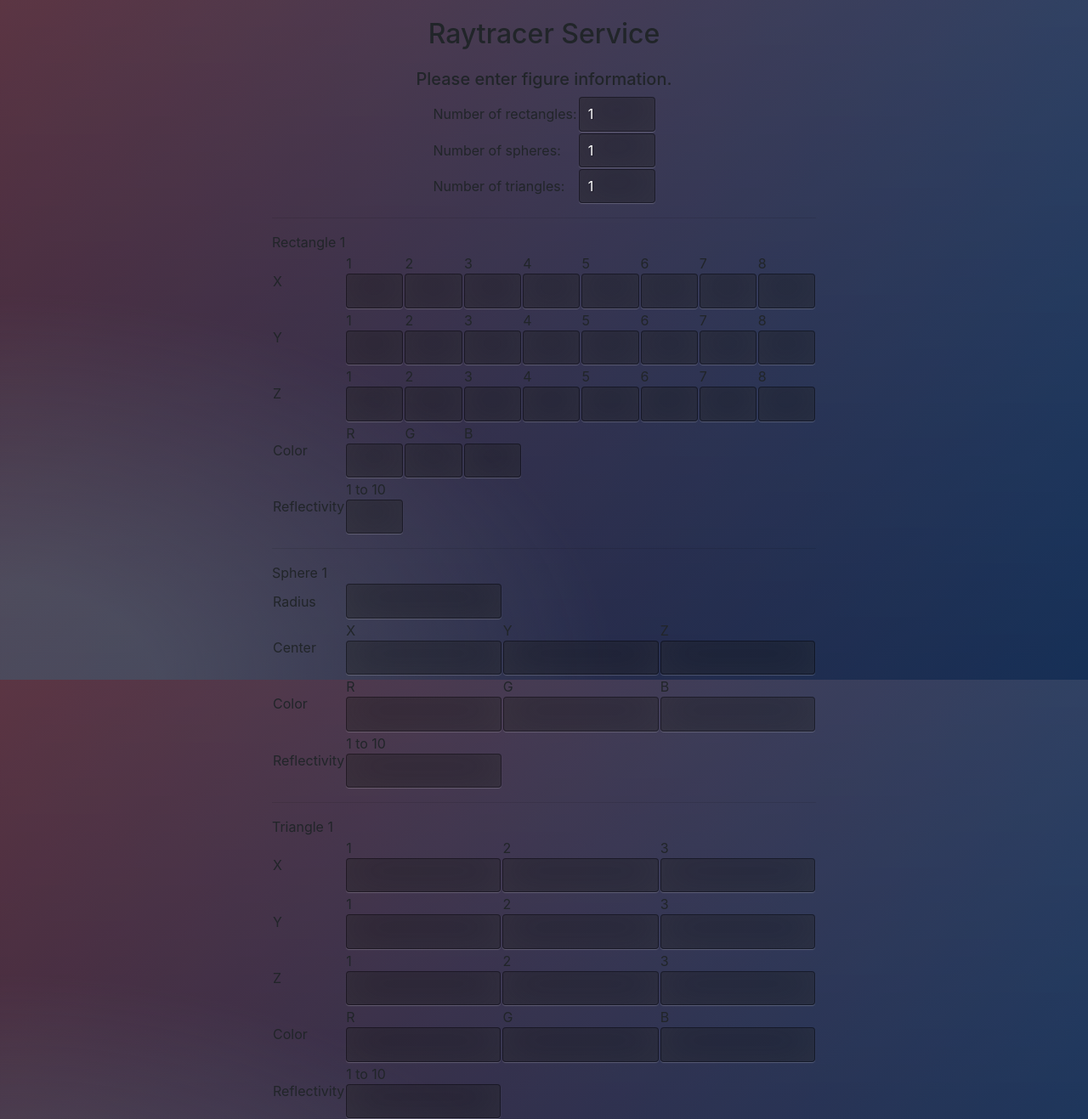
After one commit to hehesky/raytracer_web, a Flask app: page /generateForm in a window 1280 px wide. The commit adds this page. Shown: the whole page at 85% size. Run offline with Flask 2, Linux system fonts and the light colour scheme; some libraries are stand-ins or nearby versions.

Commit message:
generate form based on number of figures selected. onchange() react too slow, may need debouncing

```diff
--- a/app/main.py
+++ b/app/main.py
@@ -49,6 +49,24 @@ def dashboard():
     #TODO:get past user request
     return render_template("dashboard.html")
 
+@webapp.route("/generateForm", methods=["GET", "POST"])
+def generateForm():
+    if request.method == 'GET':
+        return render_template("generateForm.html")
+    else:
+        rectangles=request.form['rectangle']
+        spheres=request.form['sphere']
+        triangles=request.form['triangle']
+        figures = [rectangles, spheres, triangles]
+        return
+
+
+
+@webapp.route("/form")
+def form(figures):
+    return render_template("form.html")
+
+
 @webapp.route("/request",methods=["GET",'POST'])
 def render_request():
     return "To be implemented"
--- a/app/templates/css/style.css
+++ b/app/static/style.css
@@ -1,20 +1,22 @@
 @import url(https://fonts.googleapis.com/css?family=Open+Sans);
-.btn { display: inline-block; *display: inline; *zoom: 1; padding: 4px 10px 4px; margin-bottom: 0; font-size: 13px; line-height: 18px; color: #333333; text-align: center;text-shadow: 0 1px 1px rgba(255, 255, 255, 0.75); vertical-align: middle; background-color: #f5f5f5; background-image: -moz-linear-gradient(top, #ffffff, #e6e6e6); background-image: -ms-linear-gradient(top, #ffffff, #e6e6e6); background-image: -webkit-gradient(linear, 0 0, 0 100%, from(#ffffff), to(#e6e6e6)); background-image: -webkit-linear-gradient(top, #ffffff, #e6e6e6); background-image: -o-linear-gradient(top, #ffffff, #e6e6e6); background-image: linear-gradient(top, #ffffff, #e6e6e6); background-repeat: repeat-x; filter: progid:dximagetransform.microsoft.gradient(startColorstr=#ffffff, endColorstr=#e6e6e6, GradientType=0); border-color: #e6e6e6 #e6e6e6 #e6e6e6; border-color: rgba(0, 0, 0, 0.1) rgba(0, 0, 0, 0.1) rgba(0, 0, 0, 0.25); border: 1px solid #e6e6e6; -webkit-border-radius: 4px; -moz-border-radius: 4px; border-radius: 4px; -webkit-box-shadow: inset 0 1px 0 rgba(255, 255, 255, 0.2), 0 1px 2px rgba(0, 0, 0, 0.05); -moz-box-shadow: inset 0 1px 0 rgba(255, 255, 255, 0.2), 0 1px 2px rgba(0, 0, 0, 0.05); box-shadow: inset 0 1px 0 rgba(255, 255, 255, 0.2), 0 1px 2px rgba(0, 0, 0, 0.05); cursor: pointer; *margin-left: .3em; }
+.btn { display: inline-block; *display: inline; *zoom: 1; padding: 4px 10px 4px; margin-bottom: 0; font-size: 13px; line-height: 18px; color: #333333; text-align: center;text-shadow: 0 1px 1px rgba(255, 255, 255, 0.75); vertical-align: middle; background-color: #f5f5f5; background-image: -moz-linear-gradient(top, #ffffff, #e6e6e6); background-image: -ms-linear-gradient(top, #ffffff, #e6e6e6); background-image: -webkit-gradient(linear, 0 0, 0 100%, from(#ffffff), to(#e6e6e6)); background-image: -webkit-linear-gradient(top, #ffffff, #e6e6e6); background-image: -o-linear-gradient(top, #ffffff, #e6e6e6); background-image: linear-gradient(top, #ffffff, #e6e6e6); filter: progid:dximagetransform.microsoft.gradient(startColorstr=#ffffff, endColorstr=#e6e6e6, GradientType=0); border-color: #e6e6e6 #e6e6e6 #e6e6e6; border-color: rgba(0, 0, 0, 0.1) rgba(0, 0, 0, 0.1) rgba(0, 0, 0, 0.25); border: 1px solid #e6e6e6; -webkit-border-radius: 4px; -moz-border-radius: 4px; border-radius: 4px; -webkit-box-shadow: inset 0 1px 0 rgba(255, 255, 255, 0.2), 0 1px 2px rgba(0, 0, 0, 0.05); -moz-box-shadow: inset 0 1px 0 rgba(255, 255, 255, 0.2), 0 1px 2px rgba(0, 0, 0, 0.05); box-shadow: inset 0 1px 0 rgba(255, 255, 255, 0.2), 0 1px 2px rgba(0, 0, 0, 0.05); cursor: pointer; *margin-left: .3em; }
 .btn:hover, .btn:active, .btn.active, .btn.disabled, .btn[disabled] { background-color: #e6e6e6; }
 .btn-large { padding: 9px 14px; font-size: 15px; line-height: normal; -webkit-border-radius: 5px; -moz-border-radius: 5px; border-radius: 5px; }
 .btn:hover { color: #333333; text-decoration: none; background-color: #e6e6e6; background-position: 0 -15px; -webkit-transition: background-position 0.1s linear; -moz-transition: background-position 0.1s linear; -ms-transition: background-position 0.1s linear; -o-transition: background-position 0.1s linear; transition: background-position 0.1s linear; }
 .btn-primary, .btn-primary:hover { text-shadow: 0 -1px 0 rgba(0, 0, 0, 0.25); color: #ffffff; }
 .btn-primary.active { color: rgba(255, 255, 255, 0.75); }
-.btn-primary { background-color: #4a77d4; background-image: -moz-linear-gradient(top, #6eb6de, #4a77d4); background-image: -ms-linear-gradient(top, #6eb6de, #4a77d4); background-image: -webkit-gradient(linear, 0 0, 0 100%, from(#6eb6de), to(#4a77d4)); background-image: -webkit-linear-gradient(top, #6eb6de, #4a77d4); background-image: -o-linear-gradient(top, #6eb6de, #4a77d4); background-image: linear-gradient(top, #6eb6de, #4a77d4); background-repeat: repeat-x; filter: progid:dximagetransform.microsoft.gradient(startColorstr=#6eb6de, endColorstr=#4a77d4, GradientType=0);  border: 1px solid #3762bc; text-shadow: 1px 1px 1px rgba(0,0,0,0.4); box-shadow: inset 0 1px 0 rgba(255, 255, 255, 0.2), 0 1px 2px rgba(0, 0, 0, 0.5); }
+.btn-primary { background-color: #4a77d4; background-image: -moz-linear-gradient(top, #6eb6de, #4a77d4); background-image: -ms-linear-gradient(top, #6eb6de, #4a77d4); background-image: -webkit-gradient(linear, 0 0, 0 100%, from(#6eb6de), to(#4a77d4)); background-image: -webkit-linear-gradient(top, #6eb6de, #4a77d4); background-image: -o-linear-gradient(top, #6eb6de, #4a77d4); background-image: linear-gradient(top, #6eb6de, #4a77d4); filter: progid:dximagetransform.microsoft.gradient(startColorstr=#6eb6de, endColorstr=#4a77d4, GradientType=0);  border: 1px solid #3762bc; text-shadow: 1px 1px 1px rgba(0,0,0,0.4); box-shadow: inset 0 1px 0 rgba(255, 255, 255, 0.2), 0 1px 2px rgba(0, 0, 0, 0.5); }
 .btn-primary:hover, .btn-primary:active, .btn-primary.active, .btn-primary.disabled, .btn-primary[disabled] { filter: none; background-color: #4a77d4; }
-.btn-block { width: 100%; display:block; }
+.btn-block, .submit { min-width: 20%; width: auto; display:block; text-align: center; margin: 0 auto;}
+.submit { margin-top: 10px;}
 
 * { -webkit-box-sizing:border-box; -moz-box-sizing:border-box; -ms-box-sizing:border-box; -o-box-sizing:border-box; box-sizing:border-box; }
 
-html { width: 100%; height:100%; overflow:hidden; }
+html { width: 100%; height:100%; overflow:scroll; }
 
 body {
-	width: 100%;
+	margin: 0 auto !important;
+	width: 50%;
 	height:100%;
 	font-family: 'Open Sans', sans-serif;
 	background: #092756;
@@ -27,7 +29,7 @@ body {
 }
 .login {
 	position: absolute;
-	top: 50%;
+	top: 45%;
 	left: 50%;
 	margin: -150px 0 0 -150px;
 	width:300px;
@@ -35,6 +37,9 @@ body {
 }
 .login h1 { color: #fff; text-shadow: 0 0 10px rgba(0,0,0,0.3); letter-spacing:1px; text-align:center; }
 
+h1,h5 {
+	text-align: center;
+}
 input {
 	width: 100%;
 	margin-bottom: 10px;
@@ -54,4 +59,15 @@ input {
 	-ms-transition: box-shadow .5s ease;
 	transition: box-shadow .5s ease;
 }
+
 input:focus { box-shadow: inset 0 -5px 45px rgba(100,100,100,0.4), 0 1px 1px rgba(255,255,255,0.2); }
+
+.message {
+	font-size:10px;
+	color:white;
+	text-align: center;
+}
+
+table {
+	margin: 0 auto;
+}
--- a/app/templates/base.html
+++ b/app/templates/base.html
@@ -1,8 +1,11 @@
 <!doctype html>
 <head>
 	<title>{% block title %}{% endblock %}</title>
-	<link rel=stylesheet href="{{ url_for('css', filename='style.css') }}">
+	<link rel=stylesheet href="{{ url_for('static', filename='style.css') }}">
 	<script type="text/javascript" src="https://ajax.googleapis.com/ajax/libs/jquery/3.2.1/jquery.min.js"></script>
+	<script src="{{ url_for('static', filename='main.js') }}"></script>
+	<script src="{{ url_for('static', filename='generateForm.js') }}"></script>
+
 
     <!-- Bootstrap core JavaScript -->
     <script src="{{ url_for('static', filename='jquery/jquery.min.js') }}"></script>
@@ -23,8 +26,8 @@
 		<div class=pageHeader>
 		  <h1>Raytracer Service</h1>
 		  <h5>{% block header %}{% endblock %}</h5>
-		  {% block body %}{% endblock %}
 		</div>
+		{% block body %}{% endblock %}
 	</div>
 </body>
 <footer class="footer">
--- /dev/null
+++ b/app/templates/generateForm.html
@@ -0,0 +1,130 @@
+{% extends "base.html" %}
+{% block title %}Form{% endblock %}
+{% block header %} Please enter figure information.{% endblock %}
+{% block body %}
+	<div class="generate_figure">
+			<table>
+				<tr>
+				  <td>Number of rectangles: </td>
+				  <td><input type="number" id="rectangle" name="rectangle" value="1" min="0" max="5" step="1" onchange="updateForm(this.value,0);"></td>
+				</tr>
+				<tr>
+				  <td>Number of spheres: </td>
+				  <td><input type="number" id="sphere" name="sphere" value="1" min="0" max="5" step="1" onchange="updateForm(this.value,1);"></td>
+		  		</tr>
+		  		<tr>
+				  <td>Number of triangles: </td>
+		  		  <td><input type="number" id="triangle" name="triangle" value="1" min="0" max="5" step="1"onchange="updateForm(this.value,2);" ></td>
+		  		</tr>
+  		  	</table>
+  	</div>
+
+	    <form id="form" onload="initializeForms()">
+	    	<div id="rectangle_forms">
+		    	<div id="rectangle_form1">
+		    		<hr />
+		    		Rectangle <span class="figure_id">1</span></br>
+				  <table>
+					  <tr>
+				      	<td>X</td>
+				      	<td>1<input name="rectangle_x" type="number" step=any id="x1" /></td>
+				      	<td>2<input name="rectangle_x" type="number" step=any id="x2" /></td>
+				      	<td>3<input name="rectangle_x" type="number" step=any id="x3" /></td>
+				      	<td>4<input name="rectangle_x" type="number" step=any id="x4" /></td>
+				      	<td>5<input name="rectangle_x" type="number" step=any id="x5" /></td>
+				      	<td>6<input name="rectangle_x" type="number" step=any id="x6" /></td>
+				      	<td>7<input name="rectangle_x" type="number" step=any id="x7" /></td>
+				      	<td>8<input name="rectangle_x" type="number" step=any id="x8" /></td>
+				      </tr>
+				      <tr>
+				      	<td>Y</td>
+				      	<td>1<input name="rectangle_y" type="number" step=any id="y1" /></td>
+				      	<td>2<input name="rectangle_y" type="number" step=any id="y2" /></td>
+				      	<td>3<input name="rectangle_y" type="number" step=any id="y3" /></td>
+				      	<td>4<input name="rectangle_y" type="number" step=any id="y4" /></td>
+				      	<td>5<input name="rectangle_y" type="number" step=any id="y5" /></td>
+				      	<td>6<input name="rectangle_y" type="number" step=any id="y6" /></td>
+				      	<td>7<input name="rectangle_y" type="number" step=any id="y7" /></td>
+				      	<td>8<input name="rectangle_y" type="number" step=any id="y8" /></td>
+				      </tr>
+				      <tr>
+				      	<td>Z</td>
+				      	<td>1<input name="rectangle_z" type="number" step=any id="z1" /></td>
+				      	<td>2<input name="rectangle_z" type="number" step=any id="z2" /></td>
+				      	<td>3<input name="rectangle_z" type="number" step=any id="z3" /></td>
+				      	<td>4<input name="rectangle_z" type="number" step=any id="z4" /></td>
+				      	<td>5<input name="rectangle_z" type="number" step=any id="z5" /></td>
+				      	<td>6<input name="rectangle_z" type="number" step=any id="z6" /></td>
+				      	<td>7<input name="rectangle_z" type="number" step=any id="z7" /></td>
+				      	<td>8<input name="rectangle_z" type="number" step=any id="z8" /></td>
+				      </tr>
+				      <tr>
+				      	<td>Color </td><td>R<input type="number" name="color_r" step=any id="color_r1" /></td><td>G<input type="number" name="color_g" step=any id="color_g1" /></td><td>B<input type="number" name="color_b" step=any id="color_b1" /></td>
+				      </td>
+				      <tr>
+				      	<td>Reflectivity</td>
+				      	<td>1 to 10<input type="number" name="reflectivity" min="0" max="10" step="1" id="reflect1" /></td><tr/>
+				      </tr>
+				    </table>
+				</div>
+			</div>
+			<div id="sphere_forms">
+				<div id="sphere_form1">
+					<hr/>
+				    Sphere <span class="figure_id">1</span></br>
+				    <table>
+				      <tr>
+					      <td>Radius</td><td><input type="number" step="any" id="radius1" /></td>
+					  </tr>
+					  <tr>
+				      	<td>Center</td>
+				      	<td>X<input type="number" step=any id="center_x1" /></td>
+				      	<td>Y<input type="number" step=any id="center_y1" /></td>
+				      	<td>Z<input type="number" step=any id="center_z1" /></td>
+				      </tr>
+				      <tr>
+				      	<td>Color </td><td>R<input type="number" name="color_r" step=any id="color_r1" /></td><td>G<input type="number" name="color_g" step=any id="color_g1" /></td><td>B<input type="number" name="color_b" step=any id="color_b1" /></td>
+				      </td>
+				      <tr>
+				      	<td>Reflectivity</td>
+				      	<td>1 to 10<input type="number" name="reflectivity" min="0" max="10" step="1" id="reflect1" /></td><tr/>
+				      </tr>
+				    </table>
+				</div>
+			</div>
+			<div id="triangle_forms">
+				<div id="triangle_form1">
+					<hr/>
+				    Triangle <span class="figure_id">1</span></br>
+				    <table>
+					  <tr>
+				      	<td>X</td>
+				      	<td>1<input name="triangle_x"type="number" step=any id="x1" /></td>
+				      	<td>2<input name="triangle_x"type="number" step=any id="x2" /></td>
+				      	<td>3<input name="triangle_x" type="number" step=any id="x3" /></td>
+				      </tr>
+				       <tr>
+				      	<td>Y</td>
+				      	<td>1<input name="triangle_y" type="number" step=any id="y1" /></td>
+				      	<td>2<input name="triangle_y" type="number" step=any id="y2" /></td>
+				      	<td>3<input name="triangle_y" type="number" step=any id="y3" /></td>
+				      </tr>
+				       <tr>
+				      	<td>Z</td>
+				      	<td>1<input name="triangle_z" type="number" step=any id="z1" /></td>
+				      	<td>2<input name="triangle_z" type="number" step=any id="z2" /></td>
+				      	<td>3<input name="triangle_z" type="number" step=any id="z3" /></td>
+				      </tr>
+				      <tr>
+				      	<td>Color </td><td>R<input type="number" name="color_r" step=any id="color_r1" /></td><td>G<input type="number" name="color_g" step=any id="color_g1" /></td><td>B<input type="number" name="color_b" step=any id="color_b1" /></td>
+				      </td>
+				      <tr>
+				      	<td>Reflectivity</td>
+				      	<td>1 to 10<input type="number" name="reflectivity" min="0" max="10" step="1" id="reflect1" /></td><tr/>
+				      </tr>
+				    </table>
+				</div>
+			</div>
+  		</form>
+	</div>
+{% endblock %}
--- a/app/templates/index.html
+++ b/app/templates/index.html
@@ -1,9 +1,9 @@
 {% extends "base.html" %}
 {% block title %}Home{% endblock %}
-{% block header %} Please login or register.
+{% block header %} Please login or register.{% endblock %}
 {% block body %}
 	<div class="index">
-	   	<button type="button" class="btn btn-primary btn-block btn-large" onclick="location.href='/login'>Login here</button>
-	    <button type="button" class="btn btn-primary btn-block btn-large" onclick="location.href='/register'">Register</button>
+		<button type="button" class="btn btn-primary btn-block btn-large" onclick="location.href='/login'">Login</button>
+	   	<button type="button" class="btn btn-primary btn-block btn-large" onclick="location.href='/register'">Register</button>
 	</div>
 {% endblock %}
--- a/app/templates/login.html
+++ b/app/templates/login.html
@@ -1,12 +1,13 @@
 {% extends "base.html" %}
 {% block title %}Login{% endblock %}
-{% block header %} Please login
+{% block header %} Please login{% endblock %}
 {% block body %}
 	<div class="login">
 	    <form method="post">
 	    	<input type="text" name="u" placeholder="Username" required="required" />
 	        <input type="password" name="p" placeholder="Password" required="required" />
-	        <button type="submit" class="btn btn-primary btn-block btn-large">Let me in.</button>
+	        <button type="submit" class="submit btn btn-primary btn-block btn-large">Let me in.</button>
+	        <div class="message"><p>Haven't registered? <a class="message" href='/register'>Register</a></p></div>
 	    </form>
 	</div>
 {% endblock %}
```
Also changed, not shown: app/templates/form.html (+28 -17 lines), app/templates/register.html (+8 -6 lines).
